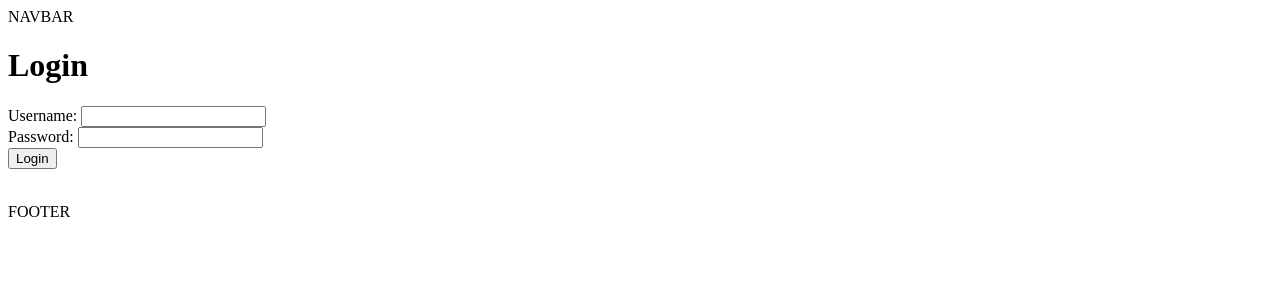
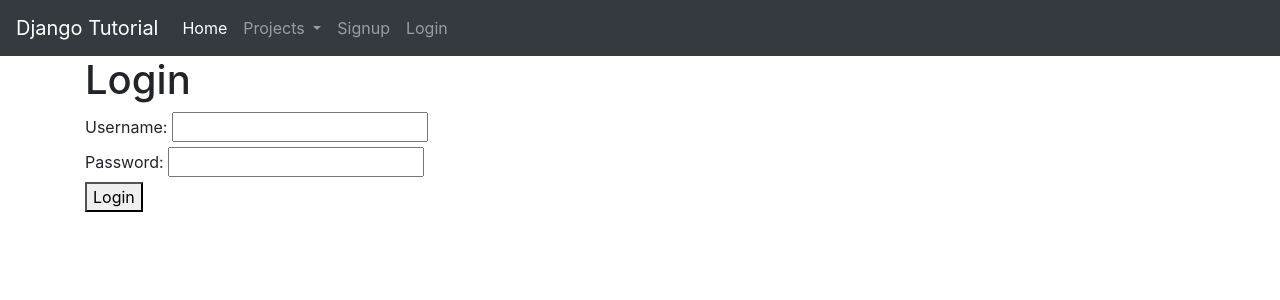
Before and after one commit to Hansmu/django-tutorial, a Django app: page /accounts/login/ in a window 1280 px wide. Shown: the top 300 px of the page. Run offline with Django 3.2, Linux system fonts and the light colour scheme; some libraries are stand-ins or nearby versions.

Commit message:
Add content into base - check for authentication

```diff
--- a/reddit_clone/templates/reddit/base.html
+++ b/reddit_clone/templates/reddit/base.html
@@ -1,8 +1,66 @@
-NAVBAR
-<br/>
+<!DOCTYPE html>
+<html lang="en">
+<head>
+    <meta charset="UTF-8">
+    <title>Blog Home</title>
 
-{% block content %}
-{% endblock %}
+    <link rel="stylesheet" href="https://stackpath.bootstrapcdn.com/bootstrap/4.3.1/css/bootstrap.min.css"
+          integrity="sha384-ggOyR0iXCbMQv3Xipma34MD+dH/1fQ784/j6cY/iJTQUOhcWr7x9JvoRxT2MZw1T" crossorigin="anonymous">
 
-<br/>
-FOOTER
+    <script src="https://code.jquery.com/jquery-3.3.1.slim.min.js"
+            integrity="sha384-q8i/X+965DzO0rT7abK41JStQIAqVgRVzpbzo5smXKp4YfRvH+8abtTE1Pi6jizo"
+            crossorigin="anonymous"></script>
+    <script src="https://cdnjs.cloudflare.com/ajax/libs/popper.js/1.14.7/umd/popper.min.js"
+            integrity="sha384-UO2eT0CpHqdSJQ6hJty5KVphtPhzWj9WO1clHTMGa3JDZwrnQq4sF86dIHNDz0W1"
+            crossorigin="anonymous"></script>
+    <script src="https://stackpath.bootstrapcdn.com/bootstrap/4.3.1/js/bootstrap.min.js"
+            integrity="sha384-JjSmVgyd0p3pXB1rRibZUAYoIIy6OrQ6VrjIEaFf/nJGzIxFDsf4x0xIM+B07jRM"
+            crossorigin="anonymous"></script>
+</head>
+<body>
+    <nav class="navbar navbar-expand-lg navbar-dark bg-dark">
+        <a class="navbar-brand" href="#">Django Tutorial</a>
+
+        <button class="navbar-toggler" type="button" data-toggle="collapse" data-target="#navbarSupportedContent"
+                aria-controls="navbarSupportedContent" aria-expanded="false" aria-label="Toggle navigation">
+            <span class="navbar-toggler-icon"></span>
+        </button>
+
+        <div class="collapse navbar-collapse" id="navbarSupportedContent">
+            <ul class="navbar-nav mr-auto">
+                <li class="nav-item active">
+                    <a class="nav-link" href="#">Home <span class="sr-only">(current)</span></a>
+                </li>
+                <li class="nav-item dropdown">
+                    <a class="nav-link dropdown-toggle" href="#" id="navbarDropdown" role="button" data-toggle="dropdown"
+                       aria-haspopup="true" aria-expanded="false">
+                        Projects
+                    </a>
+                    <div class="dropdown-menu" aria-labelledby="navbarDropdown">
+                        <a class="dropdown-item" href="#">Pig Latin</a>
+                        <a class="dropdown-item" href="#">Blog</a>
+                        <a class="dropdown-item" href="#">Reddit Clone</a>
+                    </div>
+                </li>
+                {% if user.is_authenticated %}
+                    <li class="nav-item navbar-right">
+                        <a class="nav-link" href="#">Logout</a>
+                    </li>
+                {% else %}
+                    <li class="nav-item navbar-right">
+                        <a class="nav-link" href="{% url 'accounts:clone-signup' %}">Signup</a>
+                    </li>
+                    <li class="nav-item navbar-right">
+                        <a class="nav-link" href="{% url 'accounts:clone-login' %}">Login</a>
+                    </li>
+                {% endif %}
+            </ul>
+        </div>
+    </nav>
+
+    <div class="container">
+        {% block content %}
+        {% endblock %}
+    </div>
+</body>
+</html>
```
